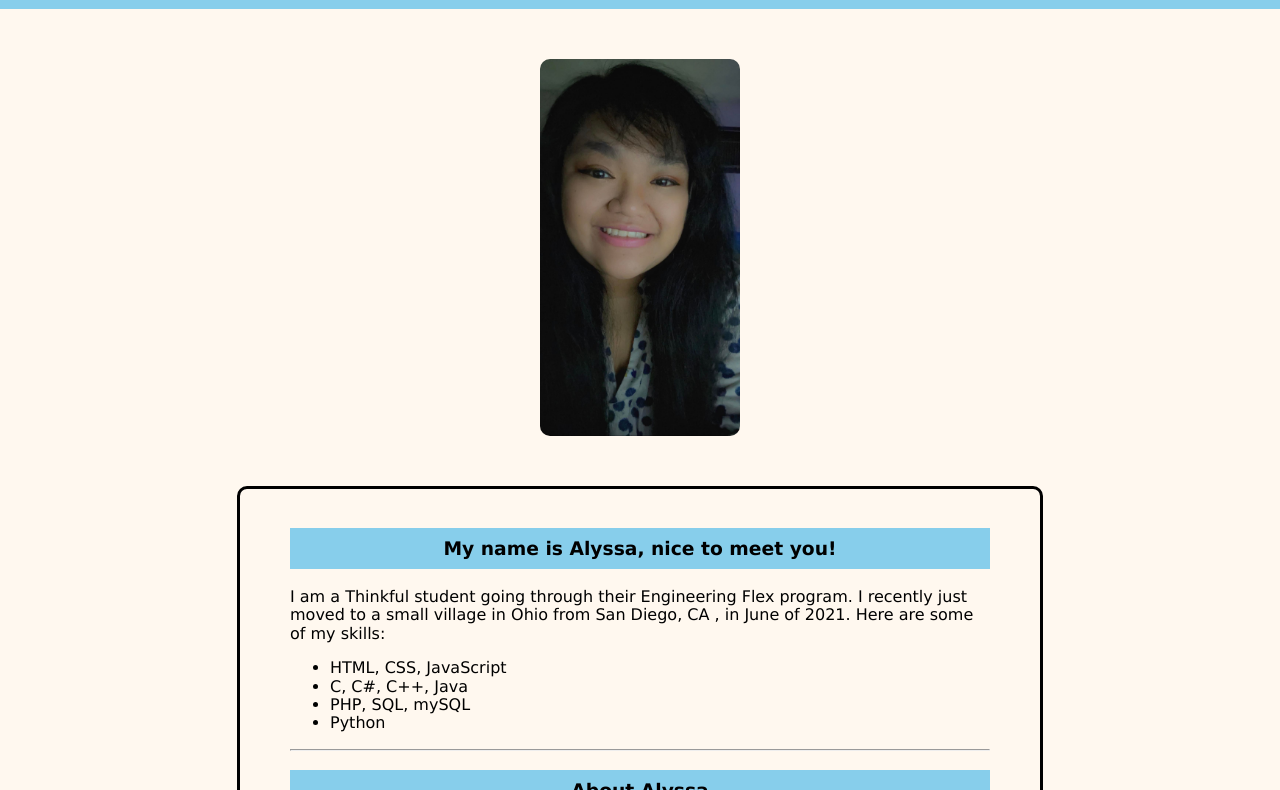
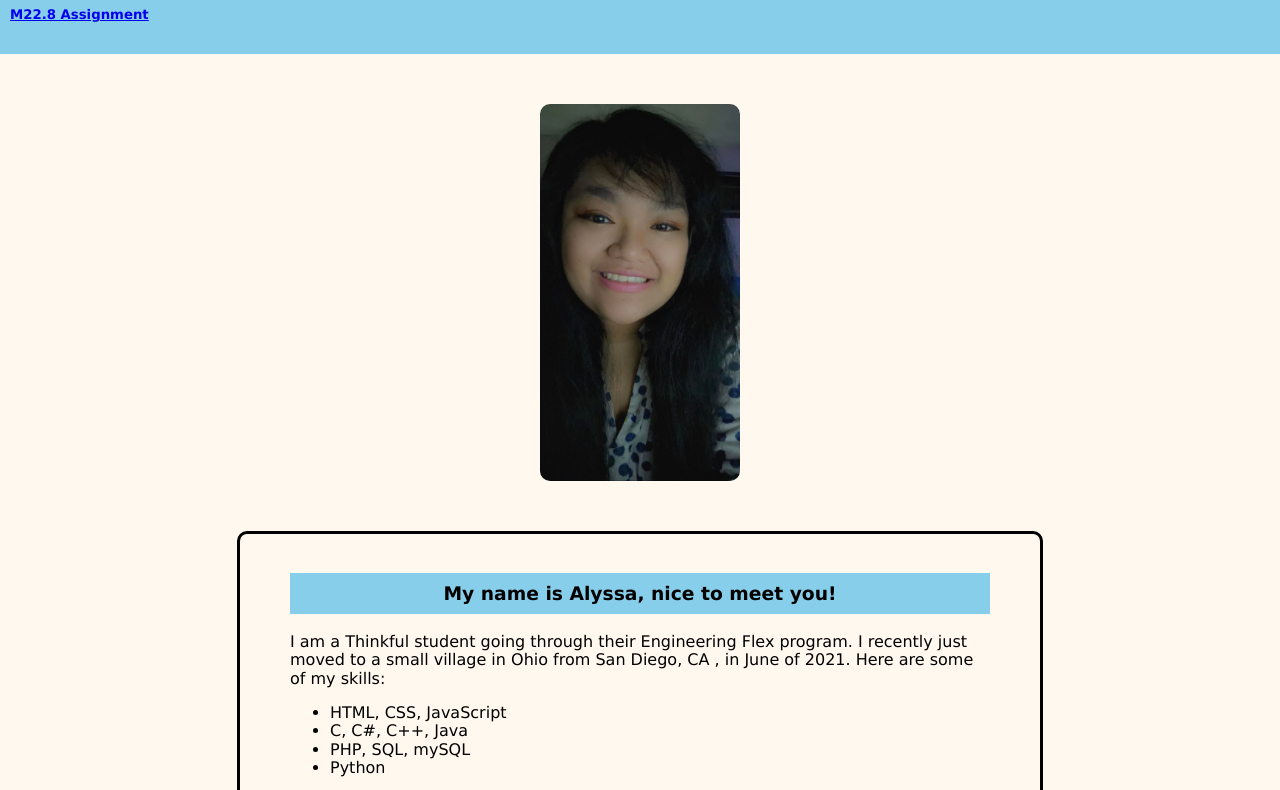
Before and after one commit to AlyssaPadayhag/Portfolio, a plain HTML site: page index.html in a window 1280 px wide. Shown: the part 126-916 px from the top of the page. Drawn offline with nearby package versions, Linux system fonts and the light colour scheme.

Commit message:
test link

```diff
--- a/index.html
+++ b/index.html
@@ -16,7 +16,7 @@
         <h1>Alyssa Padayhag</h1>
         <h2>Full Stack Web Developer</h2>
         <nav>
-
+            <a href="/html-forms-22-8-assignment.html"><h5>M22.8 Assignment</h5></a>
         </nav>
     </header>
 
```
